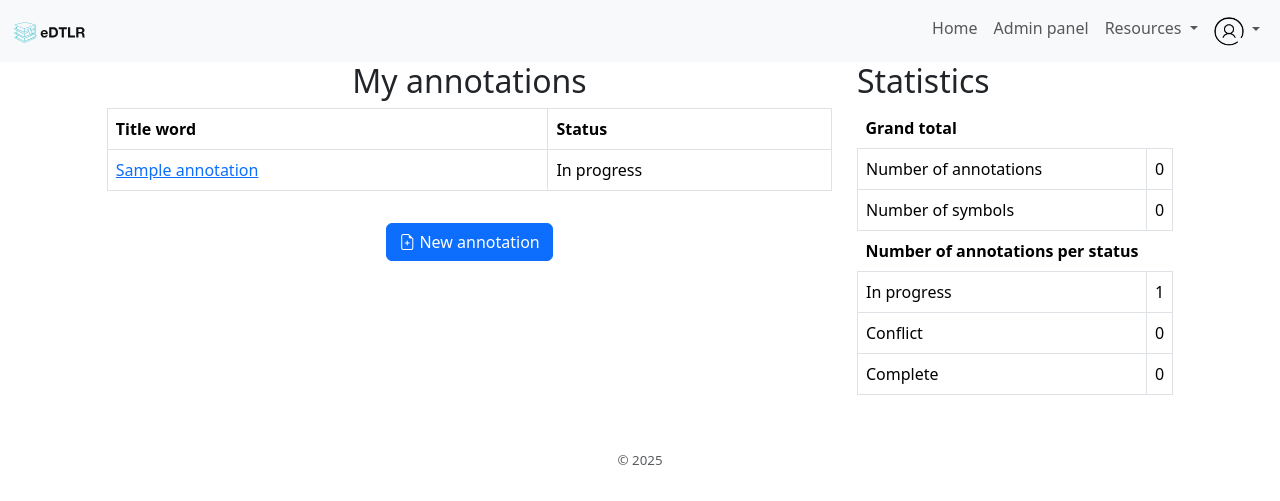
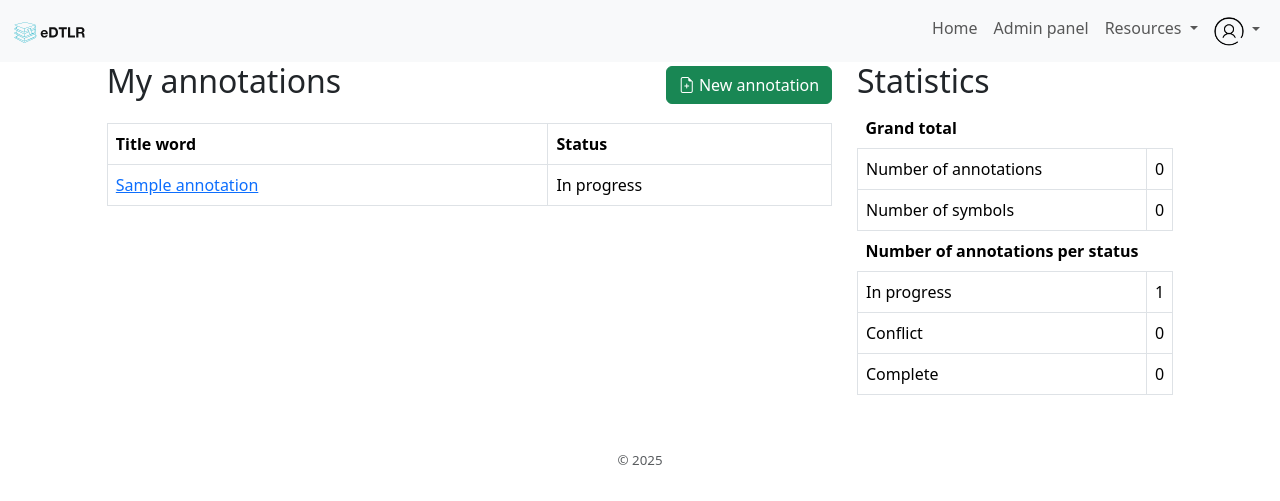
Before and after one commit to arfi-iit/edtlr-annotator, a Django app: page / in a window 1280 px wide. Shown: the top 501 px of the page. Run offline with Django 5.2, Linux system fonts and the light colour scheme; a user stored in the database is signed in; tables that the repository leaves empty hold one stand-in row (values such as "Sample post"); parts of the project's set-up code (start-up, migrations or seed data) failed here and were passed over.

Commit message:
Moved `New Annotation` button to the top of the page

```diff
--- a/src/annotation/static/annotation/assets/style.css
+++ b/src/annotation/static/annotation/assets/style.css
@@ -146,6 +146,15 @@ footer p{
     height: 80%;
 }
 
+.user-annotations-header{
+    display: flex;
+    flex-direction: row;
+    justify-content: space-between;
+    align-content: center;
+    align-items: center;
+    margin-bottom: 15px;
+}
+
 .user-annotations{
     max-height: 31em;
     overflow-y: scroll;
--- a/src/annotation/templates/annotation/index.html
+++ b/src/annotation/templates/annotation/index.html
@@ -2,13 +2,21 @@
 {% load i18n %}
 {% load static %}
 
-{% block title %}{% translate "Annotate text"  %}{% endblock %}
+{% block title %}{% translate "Annotate text" %}{% endblock %}
 
 
 {% block content %}
 <main class="container centered-content">
   <div class="content-wrapper">
+    <div class="user-annotations-header">
       <h2 class="text-center">{% translate "My annotations" %}</h2>
+      <div class="text-center">
+        <a class="btn btn-success" role="button" href="{% url 'annotation:new-annotation' %}">
+          <i class="bi bi-file-earmark-plus"></i>
+          {% translate "New annotation" %}
+        </a>
+      </div>
+    </div>
     <div class="user-annotations">
       <table class="table table-bordered">
         <thead>
@@ -35,12 +43,6 @@
         </tbody>
       </table>
     </div>
-    <div class="text-center mt-3">
-      <a class="btn btn-primary" role="button" href="{% url 'annotation:new-annotation' %}">
-	<i class="bi bi-file-earmark-plus"></i>
-	{% translate "New annotation" %}
-      </a>
-    </div>
   </div>
   {% include "./controls/user-statistics.html" %}
 </main>
```
Lines whose indentation alone changed are shown as unchanged.
